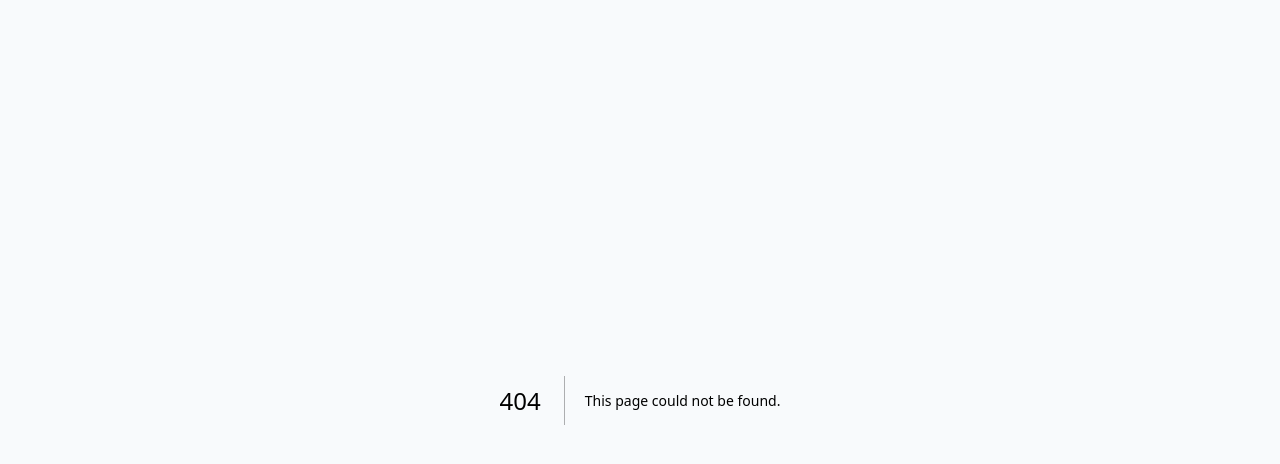
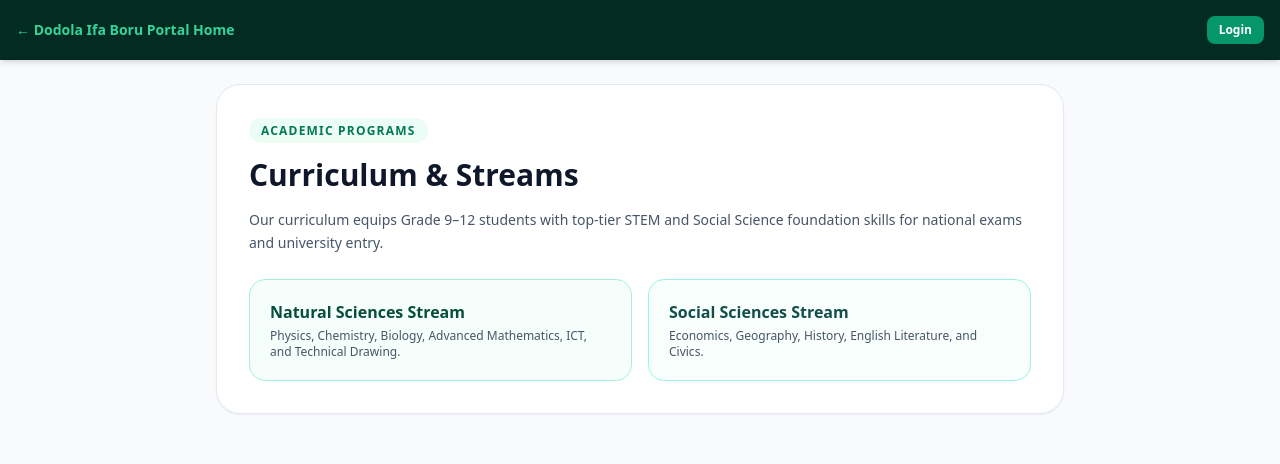
Before and after one commit to futuretech-hub/dodola-school-portal, a Next.js app: page /academics in a window 1280 px wide. Before the commit this address had no page. Shown: the top 464 px of the page. Built offline with nearby package versions, Linux system fonts and the light colour scheme.

Commit message:
Create page.jsx

```diff
--- /dev/null
+++ b/app/academics/page.jsx
@@ -0,0 +1,35 @@
+import React from 'react';
+
+export default function AcademicsPage() {
+  return (
+    <div className="min-h-screen bg-slate-50 font-sans text-slate-800">
+      <header className="bg-emerald-950 text-white p-4 shadow-md flex justify-between items-center">
+        <a href="/" className="font-bold text-sm text-emerald-400">← Dodola Ifa Boru Portal Home</a>
+        <a href="/login" className="text-xs bg-emerald-600 px-3 py-1.5 rounded-lg font-bold">Login</a>
+      </header>
+
+      <main className="max-w-4xl mx-auto p-6 space-y-6">
+        <div className="bg-white p-8 rounded-3xl shadow-sm border border-slate-200 space-y-4">
+          <span className="text-xs font-bold text-emerald-700 uppercase tracking-widest bg-emerald-50 px-3 py-1 rounded-full">
+            Academic Programs
+          </span>
+          <h1 className="text-3xl font-extrabold text-slate-900">Curriculum & Streams</h1>
+          <p className="text-sm text-slate-600 leading-relaxed">
+            Our curriculum equips Grade 9–12 students with top-tier STEM and Social Science foundation skills for national exams and university entry.
+          </p>
+
+          <div className="grid grid-cols-1 sm:grid-cols-2 gap-4 pt-2">
+            <div className="p-5 rounded-2xl border border-emerald-200 bg-emerald-50/50">
+              <h3 className="font-bold text-emerald-900 text-base mb-1">Natural Sciences Stream</h3>
+              <p className="text-xs text-slate-600">Physics, Chemistry, Biology, Advanced Mathematics, ICT, and Technical Drawing.</p>
+            </div>
+            <div className="p-5 rounded-2xl border border-teal-200 bg-teal-50/50">
+              <h3 className="font-bold text-teal-900 text-base mb-1">Social Sciences Stream</h3>
+              <p className="text-xs text-slate-600">Economics, Geography, History, English Literature, and Civics.</p>
+            </div>
+          </div>
+        </div>
+      </main>
+    </div>
+  );
+}
```
